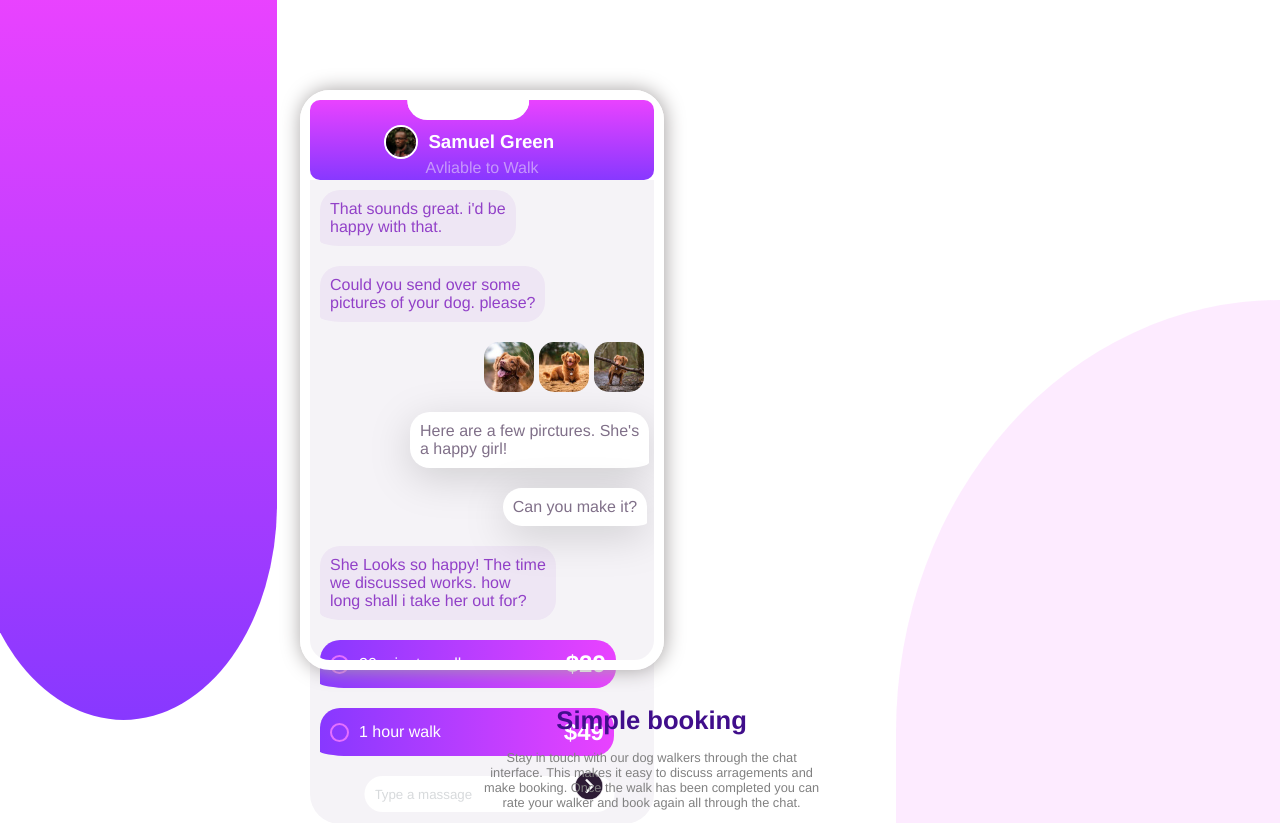
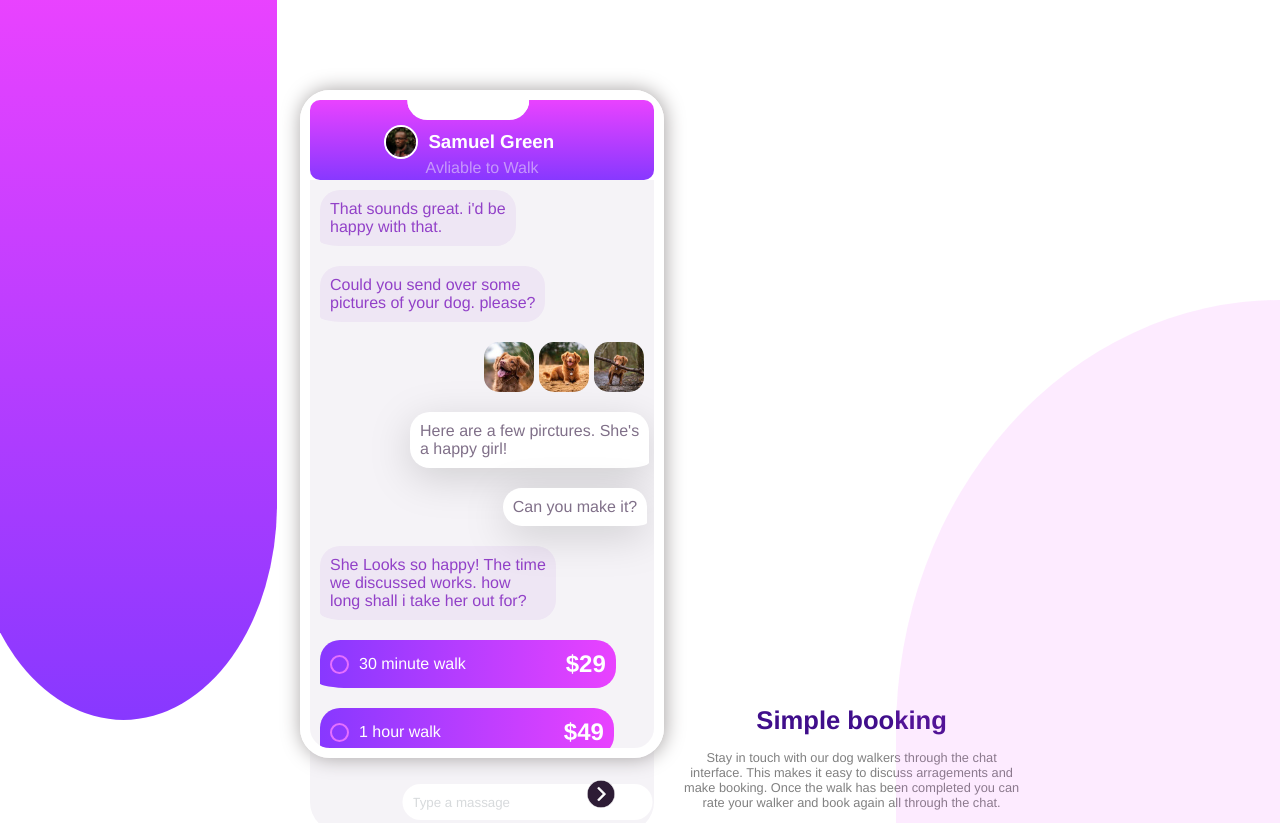
Before and after one commit to M-A-Yakout/Chat-app, a plain HTML site: page index.html in a window 1280 px wide. Shown: the top 823 px of the page. Drawn offline with Linux system fonts and the light colour scheme.

Commit message:
Update styles.css

```diff
--- a/styles.css
+++ b/styles.css
@@ -44,7 +44,7 @@ body{
     margin-top: 90px;
     content: "";
     background:none;
-    height: 70vh;
+    height: 81vh;
     border: 10px solid rgb(255, 255, 255);
     border-radius: 30px;
     box-shadow: 1px 0px 20px 0px #a5a1a1;
@@ -74,12 +74,11 @@ body{
 .chat{
     position: relative;
     background-color: hsl(270, 20%, 96%);
-    height: 60vh;
+    height: 71vh;
     width: auto;
     z-index: -1;
     overflow: hidden;
     margin-top: 0s;
-    margin-bottom: 0;
 }
 
 .text-box{
@@ -90,8 +89,8 @@ body{
     background-color: white;
     border-radius: 20px;
     position: relative;
-    top: 5%;
-    left: 2%;
+    top: 1%;
+    left: 13%;
 }
 
 .text-box::placeholder {
@@ -103,8 +102,8 @@ body{
     height: 3.5vh;
     width: 15vw;
     position: relative;
-    bottom: 1%;
-    left: 143px;
+    bottom: 4.5%;
+    left: 155px;
 }
 
 
@@ -267,6 +266,7 @@ body{
     padding: 10px;
     white-space: nowrap;
     border-bottom-left-radius: 10%;
+    margin-bottom: 8px;
 }
 
 .msg8 h2{
@@ -284,6 +284,7 @@ body{
     flex-direction: column;
     justify-content: center;
     margin-left: auto;
+    left: 200px;
     position: relative;
     top: -150px;
 }
@@ -444,7 +445,7 @@ body{
         margin-left: auto;
         position: relative;
         top: -525px;
-        left: 100px;
+        left: 200px;
 
     }
 
```
